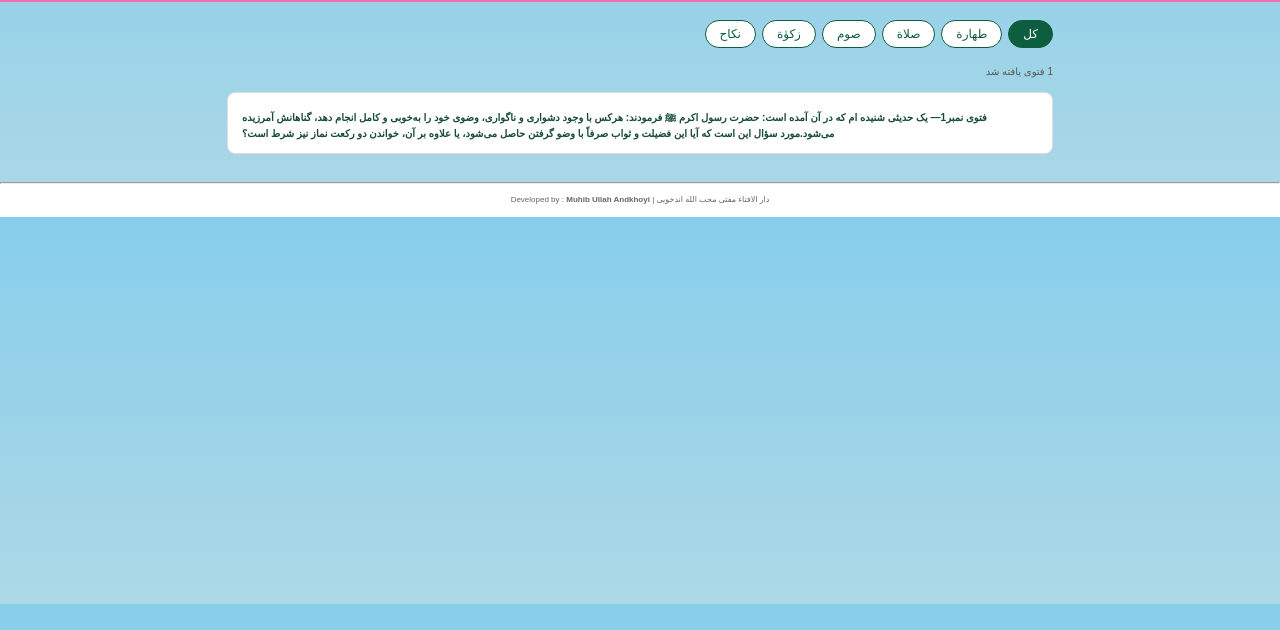
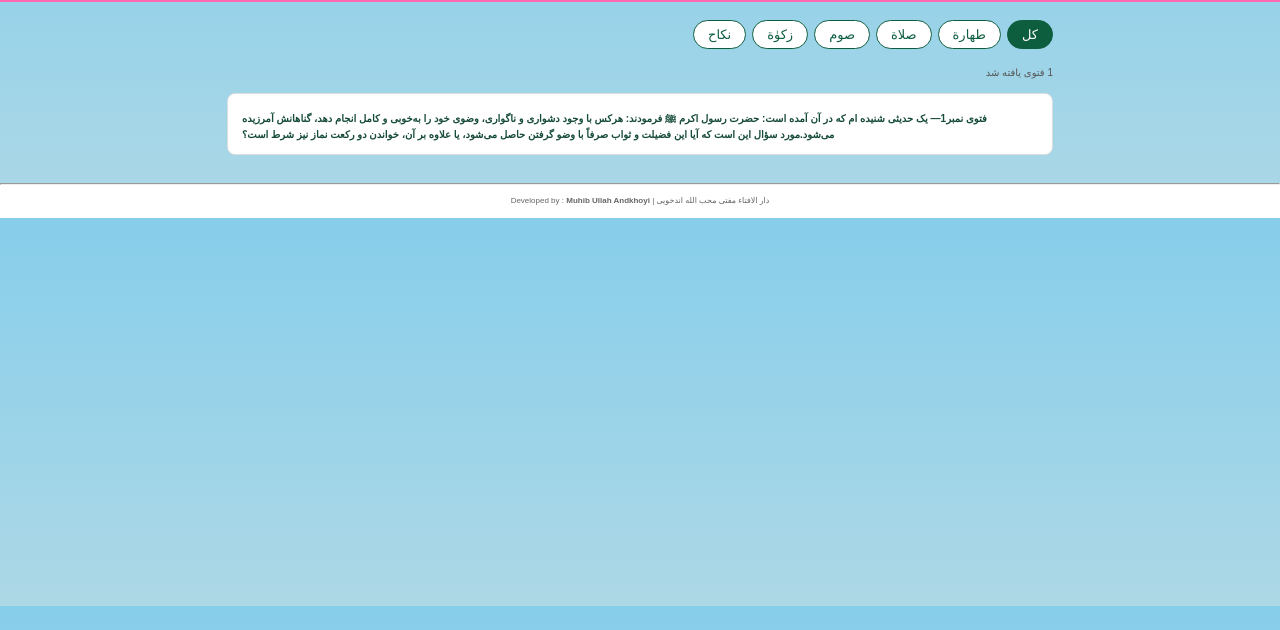
Before and after one commit to MrAndkhoyi/Darulifta, a plain HTML site: page index.html in a window 1280 px wide. Shown: the part 170-800 px from the top of the page. Drawn offline with Linux system fonts and the light colour scheme.

Commit message:
Update style.css

```diff
--- a/style.css
+++ b/style.css
@@ -8,7 +8,7 @@ header h1{font-size:25px;margin-bottom:2px}
 main{max-width:850px;margin:18px auto;padding:0 12px}
 #search{width:100%;padding:6px;font-size:12px;border:1px solid #bbb;border-radius:7px;margin-bottom:1px; position:sticky;top:0; direction: rtl;}
 .categories{display:flex;flex-wrap:wrap;gap:6px;margin-bottom:16px}
-.cat{border:1px solid #0d5d3f;background:white;color:#0d5d3f;border-radius:20px;padding:6px 14px;cursor:pointer;font-size:12px}
+.cat{border:1px solid #0d5d3f;background:white;color:#0d5d3f;border-radius:20px;padding:6px 14px;cursor:pointer;font-size:13px}
 .cat.active{background:#0d5d3f;color:white}
 .fatwa-item{background:white;border:1px solid #ddd;border-radius:8px;margin-bottom:10px;padding:14px;cursor:pointer;font-weight:bold;color:#164b37;width:100%;text-align:left;font-size:10px}
 .fatwa-item:active{background:#eef6f1}
```
